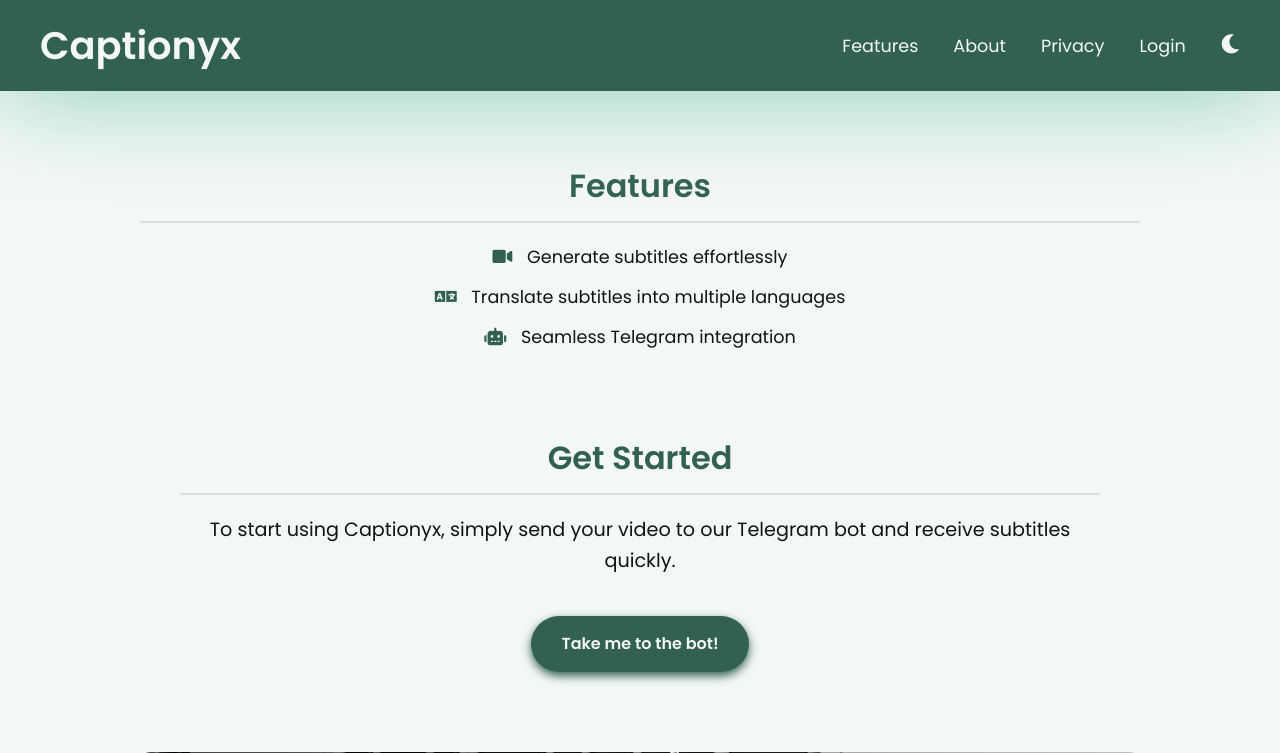
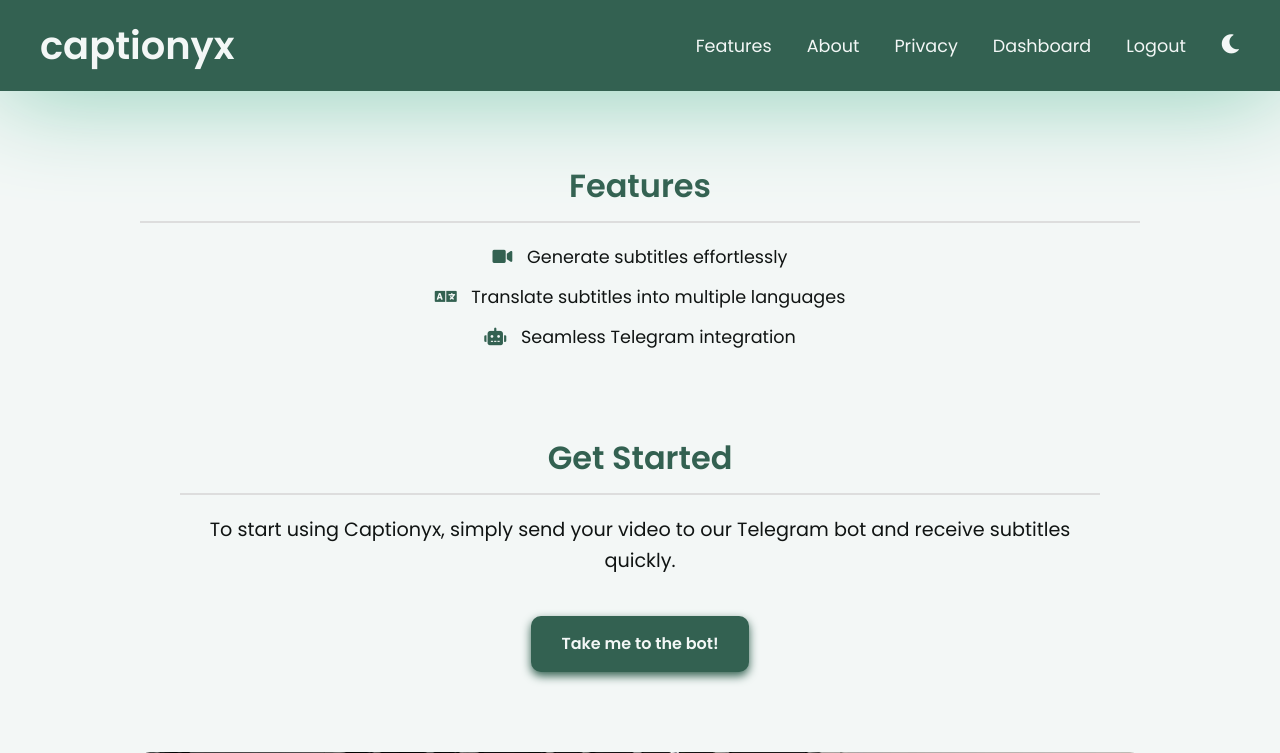
Before and after one commit to awerks/website, a Flask app: page / in a window 1280 px wide. Shown: the top 753 px of the page. Run offline with Flask 2, Linux system fonts and the light colour scheme; the visitor is signed in with stand-in values (Sample User, id 1).

Commit message:
Implement login and logout routes; update session handling and enhance navigation links

```diff
--- a/app.py
+++ b/app.py
@@ -8,8 +8,6 @@ import google.oauth2.id_token
 app = Flask(__name__, static_folder="static", template_folder="templates")
 app.wsgi_app = ProxyFix(app.wsgi_app, x_proto=1, x_host=1)
 app.secret_key = os.getenv("FLASK_API_TOKEN", "dev")
-# app.register_blueprint(google_bp, url_prefix="/login")
-
 
 FLASK_API_TOKEN = os.getenv("FLASK_API_TOKEN", "dev")
 MOUNT_DIRECTORY = os.getenv("RAILWAY_VOLUME_MOUNT_PATH")
@@ -64,6 +62,19 @@ def google_login():
     return redirect(url_for("dashboard"))
 
 
+@app.route("/logout", methods=["GET"])
+def logout():
+    session.clear()
+    return redirect(url_for("login"))
+
+
+@app.route("/login", methods=["GET"])
+def login():
+    if "user_id" in session:
+        return redirect(url_for("dashboard"))
+    return render_template("login.html")
+
+
 @app.route("/dashboard", methods=["GET"])
 @require_auth
 def dashboard():
@@ -72,7 +83,6 @@ def dashboard():
     first_name = session.get("first_name")
     username = session.get("username")
     photo_url = session.get("photo_url")
-    print("IN DASHBOARD")
     return render_template("dashboard.html", first_name=first_name, id=user_id, username=username, photo_url=photo_url)
 
 
@@ -131,10 +141,5 @@ def privacy():
     return render_template("privacy.html")
 
 
-@app.route("/login", methods=["GET"])
-def login():
-    return render_template("login.html")
-
-
 if __name__ == "__main__":
     app.run(host="0.0.0.0", port=os.getenv("PORT", default=5000))
--- a/static/base.css
+++ b/static/base.css
@@ -178,7 +178,7 @@ nav a:hover {
     background: var(--primary);
     color: var(--background);
     padding: 15px 30px;
-    border-radius: 50px;
+    border-radius: 10px;
     font-size: 1rem;
     transition: background 0.3s ease;
     font-weight: 600;
--- a/static/dashboard.css
+++ b/static/dashboard.css
@@ -1,7 +1,7 @@
   main.dashboard {
       max-width: 900px;
       padding: 2rem;
-      background: var(--card-bg, #fff);
+      /* background: var(--card-bg, #fff); */
       border-radius: 8px;
       box-shadow: var(--card-shadow, 0 4px 20px rgba(0, 0, 0, 0.1));
   }
--- a/templates/base.html
+++ b/templates/base.html
@@ -66,7 +66,7 @@
     <header>
         <div class="container">
             <div class="logo">
-                <a href="/">Captionyx</a>
+                <a href="/">captionyx</a>
             </div>
             <input type="checkbox" id="nav-toggle" />
             <label for="nav-toggle" class="nav-toggle-label">
@@ -76,7 +76,15 @@
                 <a href="/#features" style="margin-right: 15px;">Features</a>
                 <a href="/about" style="margin-right: 15px;">About</a>
                 <a href="/privacy" style="margin-right: 15px;">Privacy</a>
+
+                {% if 'user_id' not in session %}
                 <a href="/login" style="margin-right: 15px;">Login</a>
+                {% else %}
+                <a href="/dashboard" style="margin-right: 15px;">Dashboard</a>
+
+                <a href="/logout" style="margin-right: 15px;">Logout</a>
+                {% endif %}
+
                 <a href="#" onclick="toggleTheme()" class="theme-toggle" title="Toggle Theme">
                     <i id="theme-toggle-icon" class="fas"></i>
                 </a>
--- a/templates/login.html
+++ b/templates/login.html
@@ -27,7 +27,7 @@
             <label for="password">Password:</label>
             <input type="password" id="password" name="password" required>
         </div>
-        <button type="submit">Login</button>
+        <button type="submit" class="button">Login</button>
 
     </form>
     <div class="social-login-buttons">
@@ -64,7 +64,7 @@
                 })
                 .catch(error => console.error('Error:', error));
         }
-
+        // show icon on mobile, standard on desktop
         document.addEventListener("DOMContentLoaded", function () {
             var config = window.googleSignInConfig || { type: 'standard' };
             var googleButtonHTML =
```
Also changed, not shown: auth.py (+0 -9 lines), static/login.css (+3 -4 lines).
